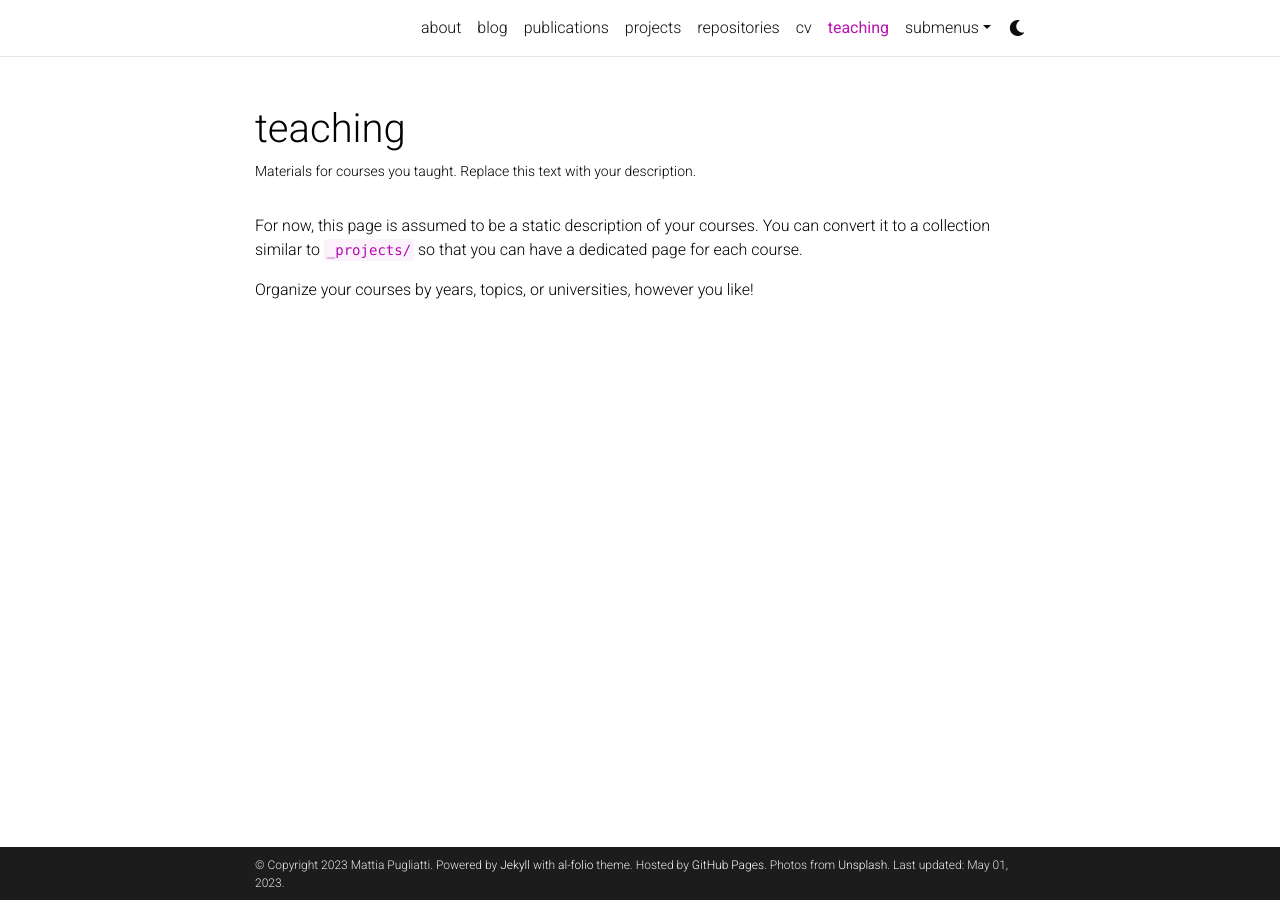
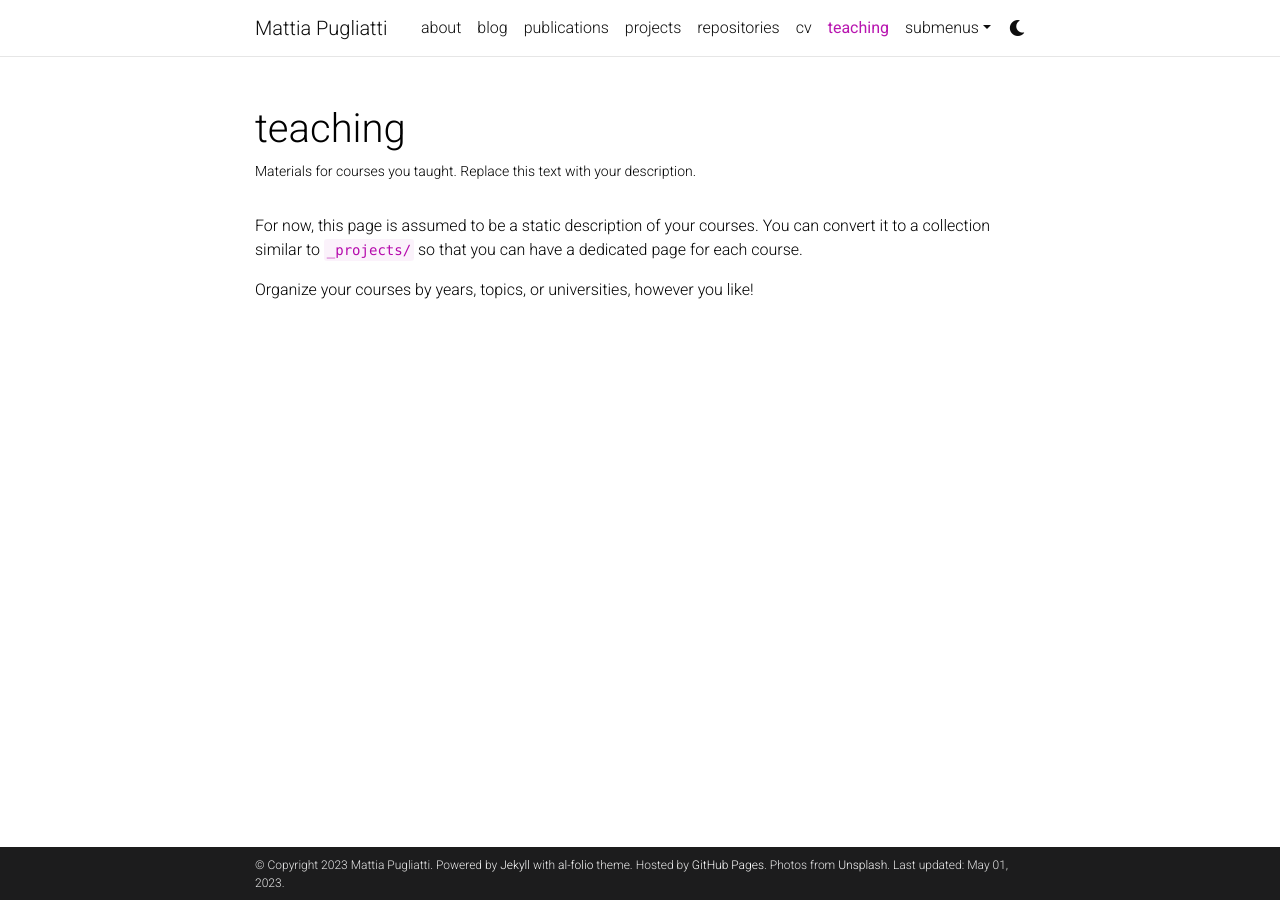
Before and after one commit to MattiaPugliatti/MattiaPugliatti, a Jekyll site: the page built from _pages/teaching.md, in a window 1280 px wide. Built offline with Jekyll 4.4.1, drawn with Linux system fonts in a browser that asks for light colours; comment, search, counter and statistics services are not loaded; a style sheet for code colours, icons or effects is not loaded.

Commit message:
Modified socials

```diff
--- a/_config.yml
+++ b/_config.yml
@@ -2,7 +2,7 @@
 # Site settings
 # -----------------------------------------------------------------------------
 
-title: # the website title (if blank, full name will be used instead)
+title: Mattia Pugliatti # the website title (if blank, full name will be used instead)
 first_name: Mattia
 middle_name:
 last_name: Pugliatti
@@ -75,17 +75,17 @@
 gitlab_username: # your GitLab user name
 twitter_username: # your Twitter handle
 mastodon_username: # your mastodon instance+username in the format instance.tld/@username
-linkedin_username: # your LinkedIn user name
+linkedin_username: mattipugliatti # your LinkedIn user name
 telegram_username: # your Telegram user name
-scholar_userid: # your Google Scholar ID
+scholar_userid: pugliatti.mattia@gmail.com # your Google Scholar ID
 semanticscholar_id: # your Semantic Scholar ID
 whatsapp_number: # your WhatsApp number (full phone number in international format. Omit any zeroes, brackets, or dashes when adding the phone number in international format.)
-orcid_id: # your ORCID ID
+orcid_id: 0000-0002-1286-2594 # your ORCID ID
 medium_username: # your Medium username
 quora_username: # your Quora username
 publons_id: # your ID on Publons
 osf_id: # your OSF ID
-research_gate_profile: # your profile on ResearchGate
+research_gate_profile: https://www.researchgate.net/profile/Mattia-Pugliatti # your profile on ResearchGate
 scopus_id: # your profile on Scopus
 blogger_url: # your blogger URL
 work_url: # work page URL
```
